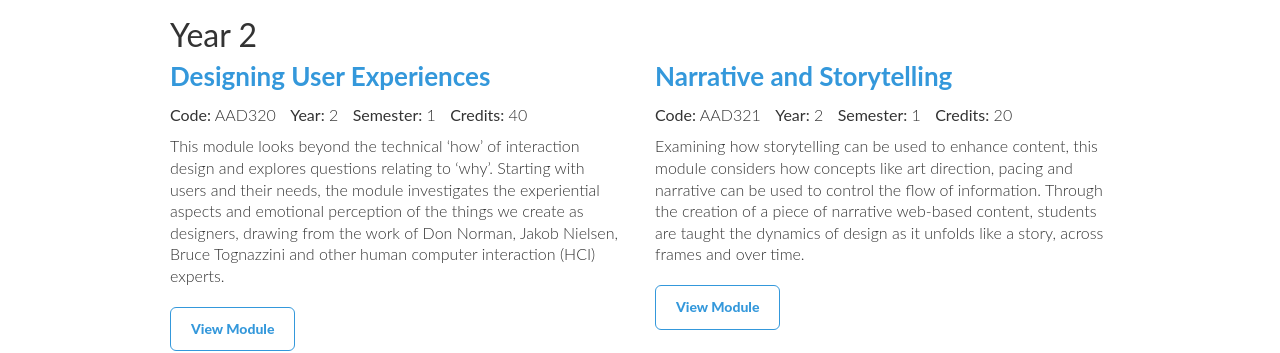
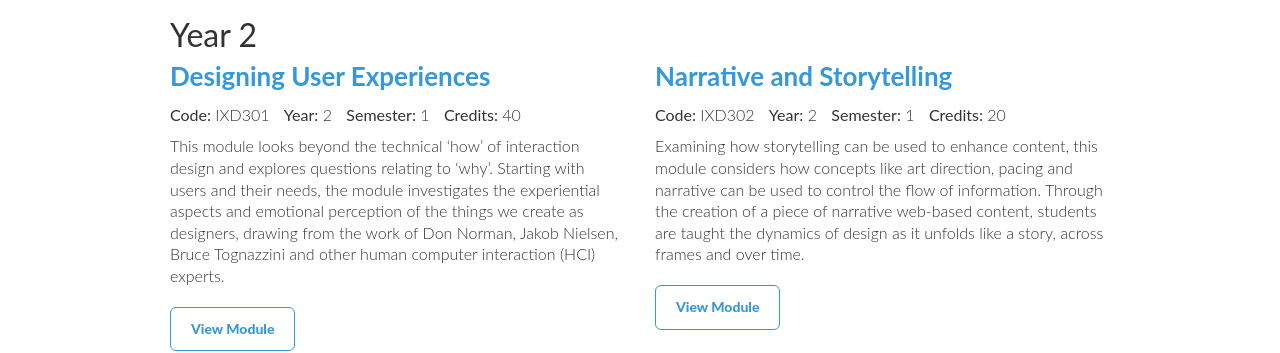
Before and after one commit to ixdbelfast/ixdbelfast.github.io, a Jekyll site: the page built from curriculum.html, in a window 1280 px wide and 900 px high, scrolled down 1257 px. Shown: the part 155-508 px from the top of the window. Built offline with Jekyll 4.4.1, drawn with Linux system fonts in a browser that asks for light colours.

Commit message:
Update Yr2 Module Codes

```diff
--- a/curriculum/_posts/0002-01-01-designing-user-experiences.md
+++ b/curriculum/_posts/0002-01-01-designing-user-experiences.md
@@ -2,7 +2,7 @@
 layout: module
 title:  Designing User Experiences
 excerpt: This module looks beyond the technical ‘how’ of interaction design and explores questions relating to ‘why’. Starting with users and their needs, the module investigates the experiential aspects and emotional perception of the things we create as designers, drawing from the work of Don Norman, Jakob Nielsen, Bruce Tognazzini and other human computer interaction (HCI) experts.
-code: AAD320
+code: IXD301
 year: 2
 semester: 1
 credits: 40
--- a/curriculum/_posts/0002-01-02-narrative-and-storytelling.md
+++ b/curriculum/_posts/0002-01-02-narrative-and-storytelling.md
@@ -2,13 +2,13 @@
 layout: module
 title:  Narrative and Storytelling
 excerpt: Examining how storytelling can be used to enhance content, this module considers how concepts like art direction, pacing and narrative can be used to control the flow of information. Through the creation of a piece of narrative web-based content, students are taught the dynamics of design as it unfolds like a story, across frames and over time.
-code: AAD321
+code: IXD302
 year: 2
 semester: 1
 credits: 20
 delivery: Lectures, Seminars, Workshops and Self-Directed Study
 corequisites: Designing User Experiences
-github: https://github.com/ixdbelfast/ixdbelfast.github.io/tree/master/modules/AAD321/AAD321.md
+github: https://github.com/ixdbelfast/ixdbelfast.github.io/tree/master/modules/IXD302/IXD302.md
 ---
 
 ##Rationale
```
Also changed, not shown: modules/IXD302/IXD302.md (renamed from modules/AAD321/AAD321.md, +1 -1 lines), modules/IXD304/IXD304.md (renamed from modules/AAD323/AAD323.md, +1 -1 lines), 8 other files.
